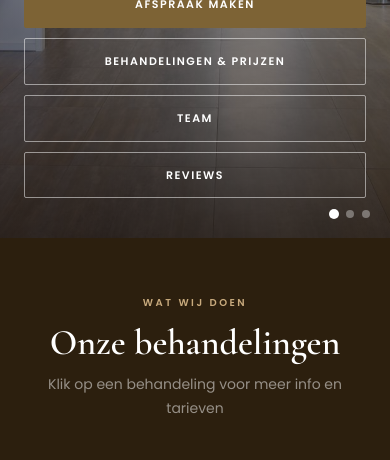
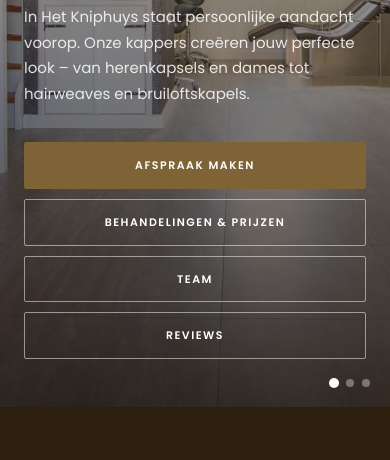
Before and after one commit to ForwardX-Webdesign/kniphuys, an Eleventy site: page src/pages/index.njk in a window 390 px wide. Shown: the part 437-897 px from the top of the page. Built offline with nearby package versions, Linux system fonts and the light colour scheme; Eleventy itself is replaced by a stand-in of ours; files that its build step writes are made by us from their sources.

Commit message:
Fix hero spacing op iPhone - padding-top header + svh viewport

```diff
--- a/src/assets/css/style.css
+++ b/src/assets/css/style.css
@@ -728,8 +728,8 @@ ul { list-style: none; }
   .nav__phone-text { display: none; }
   .nav__wrap { padding: 0 24px; }
   .behandelingen__grid { max-width: none; }
-  .hero { height: 80vh; min-height: 480px; }
-  .hero__content { padding: 0 24px 40px; }
+  .hero { height: 100svh; min-height: 560px; padding-top: 72px; }
+  .hero__content { padding: 0 24px 48px; }
   .hero__h1 { font-size: 44px; }
   .hero__h2 { font-size: 26px; }
   .hero__buttons { flex-direction: column; }
```
